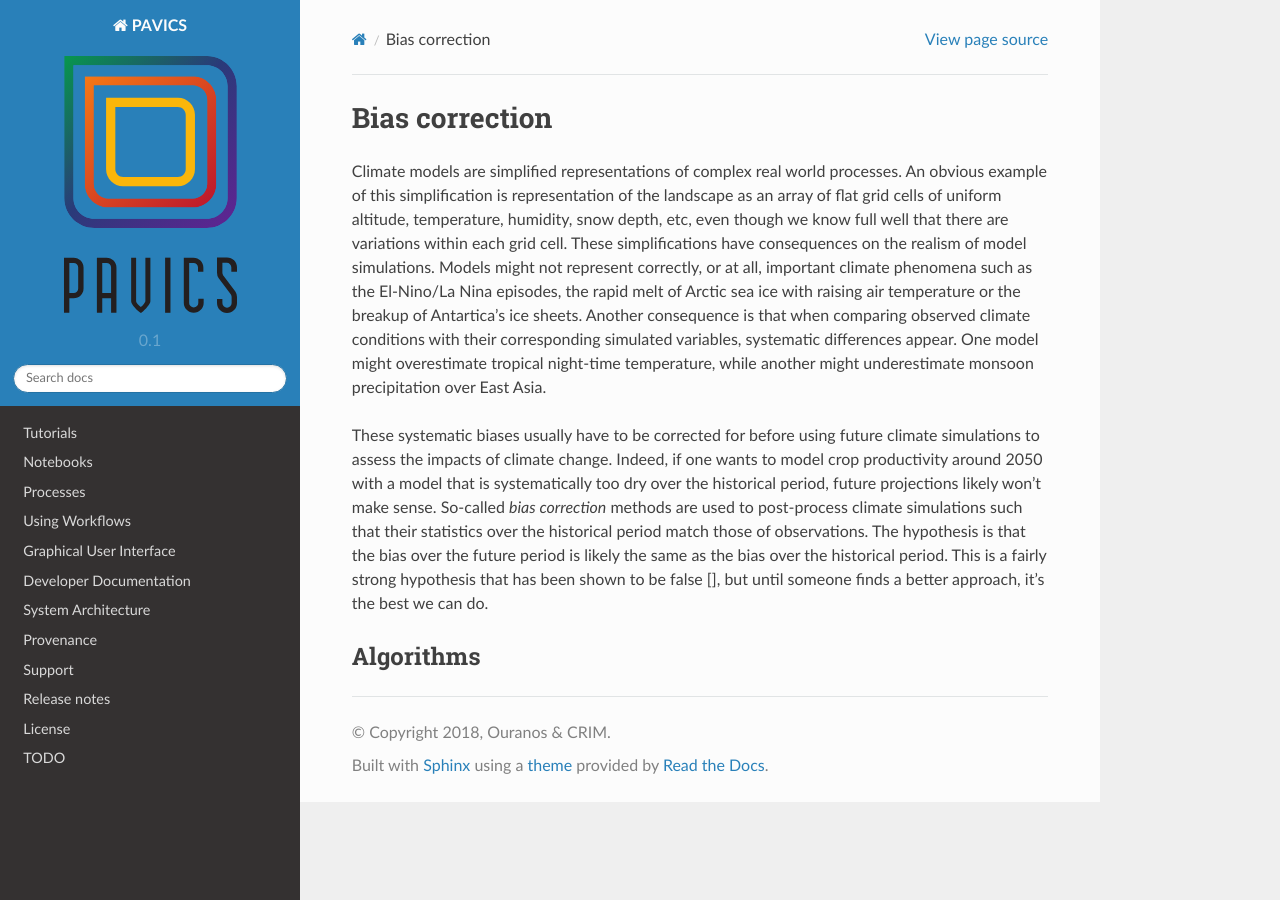
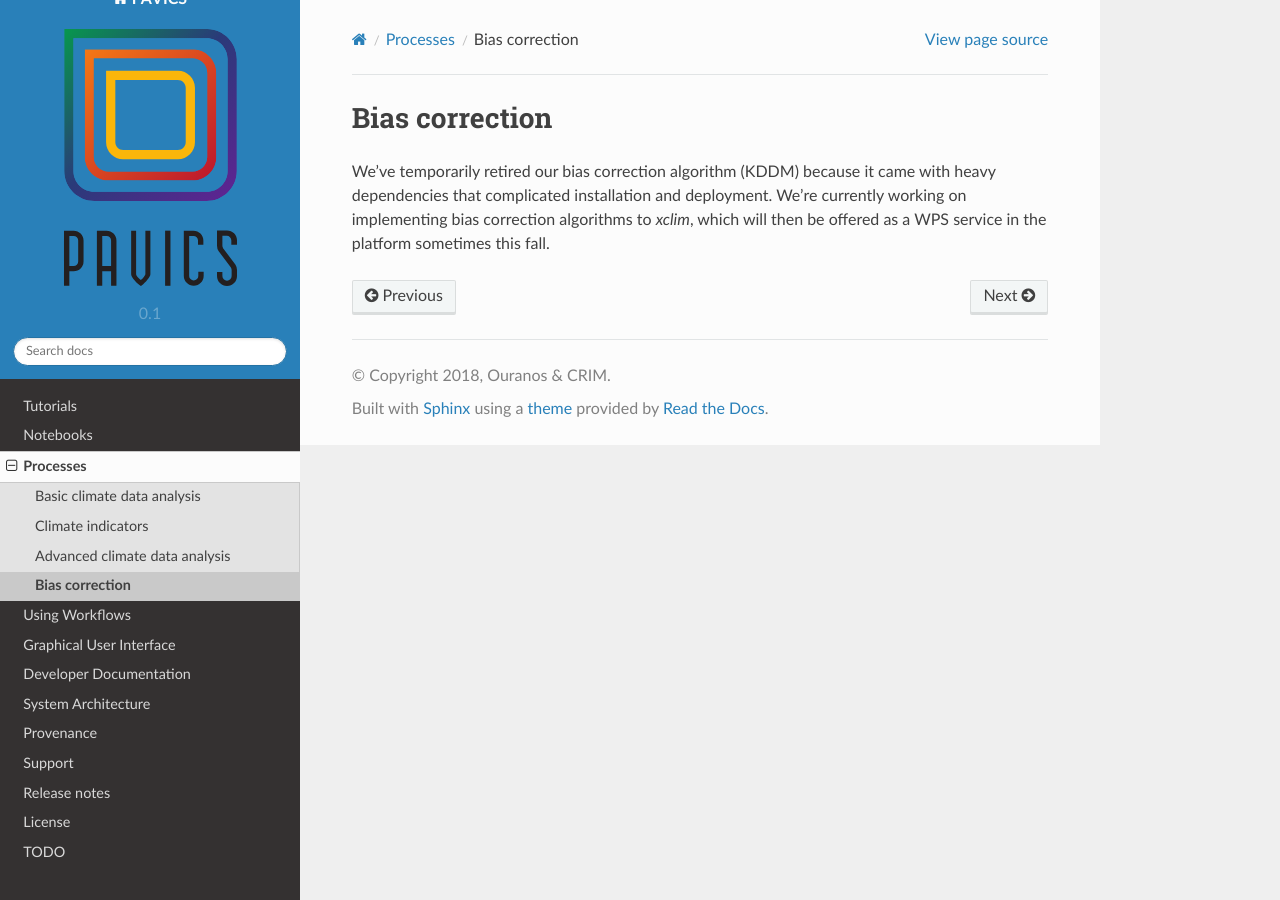
Before and after one commit to Ouranosinc/pavics-sdi, a Sphinx documentation site: the page built from docs/source/processes/bias_correction.rst, in a window 1280 px wide. Built offline with Sphinx 7.4.7 and the Read the Docs theme 2.0.0, drawn with Linux system fonts in a browser that asks for light colours; pages that are not in the unit, such as notebooks, are missing from menus.

Commit message:
added bias correction warning

```diff
--- a/docs/source/processes/bias_correction.rst
+++ b/docs/source/processes/bias_correction.rst
@@ -2,26 +2,24 @@
 Bias correction
 ===============
 
-Climate models are simplified representations of complex real world processes. An obvious example of this simplification
-is representation of the landscape as an array of flat grid cells of uniform altitude, temperature, humidity,
-snow depth, etc, even though we know full well that there are variations within each grid cell. These simplifications
-have consequences on the realism of model simulations. Models might not represent correctly, or at all, important climate
-phenomena such as the El-Nino/La Nina episodes, the rapid melt of Arctic sea ice with raising air temperature or the breakup
-of Antartica's ice sheets. Another consequence is that when comparing observed climate conditions with their
-corresponding simulated variables, systematic differences appear. One model might overestimate tropical night-time temperature,
-while another might underestimate monsoon precipitation over East Asia.
+We've temporarily retired our bias correction algorithm (KDDM) because it came with heavy dependencies that complicated
+installation and deployment. We're currently working on implementing bias correction algorithms to  `xclim`, which will
+then be offered as a WPS service in the platform sometimes this fall.
 
-These systematic biases usually have to be corrected for before using future climate simulations to assess the impacts of
-climate change. Indeed, if one wants to model crop productivity around 2050 with a model that is systematically too dry
-over the historical period, future projections likely won't make sense. So-called *bias correction* methods are used to
-post-process climate simulations such that their statistics over the historical period match those of observations. The
-hypothesis is that the bias over the future period is likely the same as the bias over the historical period. This is a
-fairly strong hypothesis that has been shown to be false [], but until someone finds a better approach, it's the best we
-can do.
+..
+    Climate models are simplified representations of complex real world processes. An obvious example of this simplification
+    is representation of the landscape as an array of flat grid cells of uniform altitude, temperature, humidity,
+    snow depth, etc, even though we know full well that there are variations within each grid cell. These simplifications
+    have consequences on the realism of model simulations. Models might not represent correctly, or at all, important climate
+    phenomena such as the El-Nino/La Nina episodes, the rapid melt of Arctic sea ice with raising air temperature or the breakup
+    of Antartica's ice sheets. Another consequence is that when comparing observed climate conditions with their
+    corresponding simulated variables, systematic differences appear. One model might overestimate tropical night-time temperature,
+    while another might underestimate monsoon precipitation over East Asia.
 
-
-Algorithms
-----------
-..
-    .. autoprocess:: flyingpigeon.processes.KDDM_BC_Process
-       :docstring:
+    These systematic biases usually have to be corrected before using future climate simulations to assess the impacts of
+    climate change. Indeed, if one wants to model crop productivity around 2050 with a model that is systematically too dry
+    over the historical period, future projections likely won't make sense. So-called *bias correction* methods are used to
+    post-process climate simulations such that their statistics over the historical period match those of observations. The
+    hypothesis is that the bias over the future period is likely the same as the bias over the historical period. This is a
+    fairly strong hypothesis that has been shown to be false [], but until someone finds a better approach, it's the best we
+    can do.
--- a/docs/source/processes/index.rst
+++ b/docs/source/processes/index.rst
@@ -12,6 +12,7 @@ You'll find below links to services or service providers organized by topics. Yo
    basic_climate
    indices
    advanced_climate
+   bias_correction
 
 
 .. todo::
```
